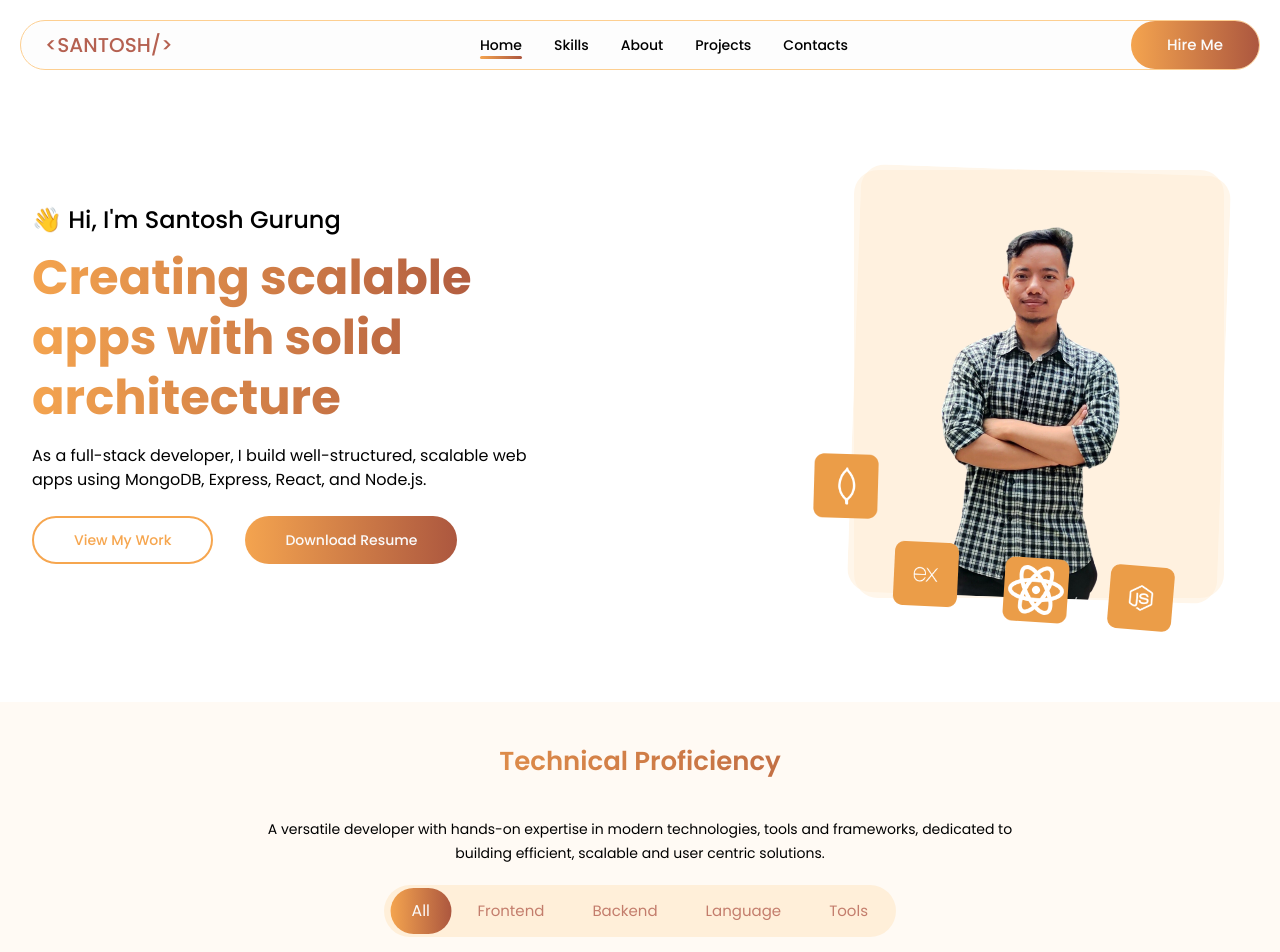
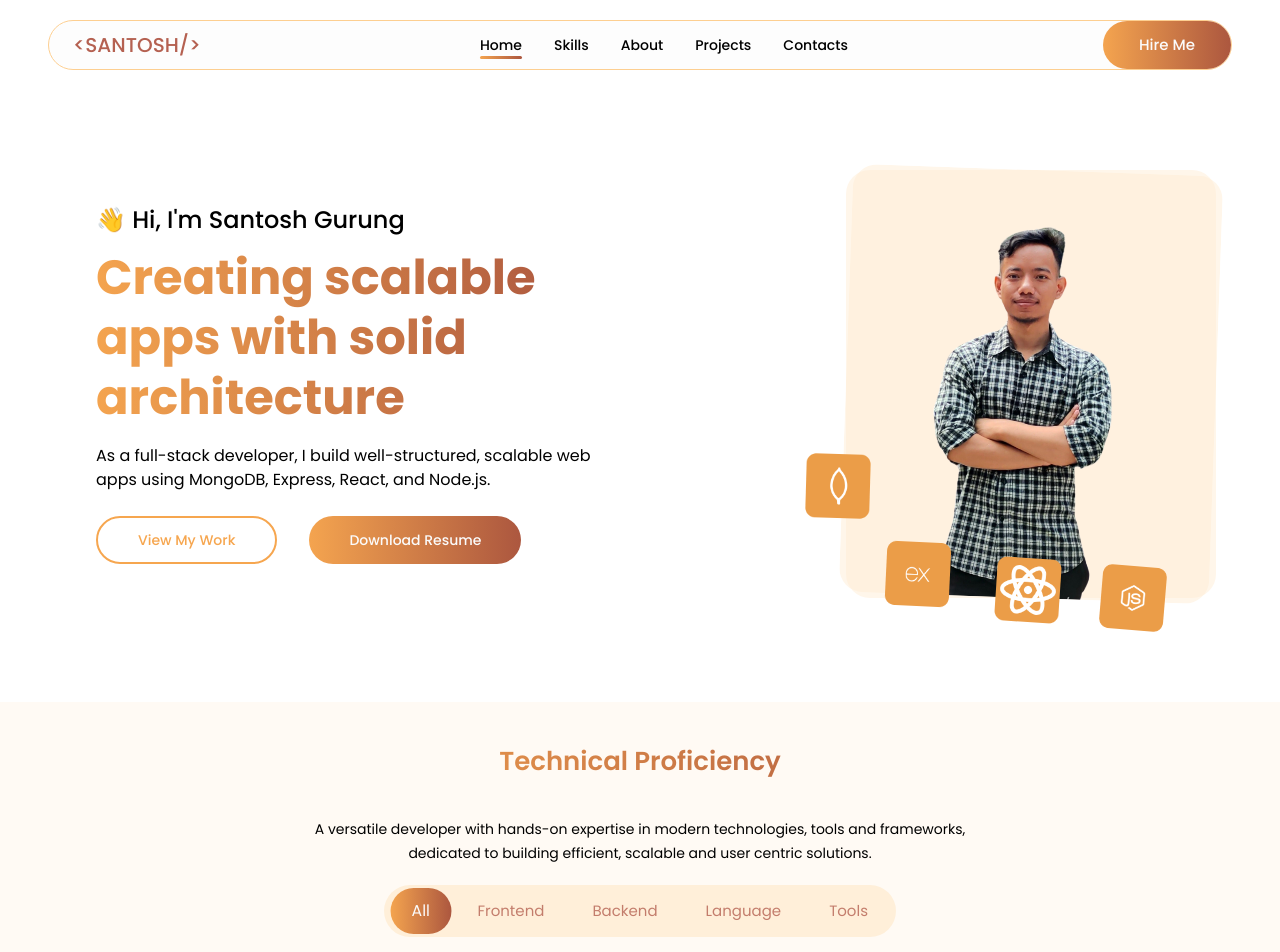
Before and after one commit to Santos2175/my-portfolio, a React (Vite) app: page /#hero in a window 1280 px wide. Shown: the top 952 px of the page. Built offline with nearby package versions, Linux system fonts and the light colour scheme; no server answers.

Commit message:
update: Minor css changes made

```diff
--- a/src/App.tsx
+++ b/src/App.tsx
@@ -27,7 +27,7 @@ function App() {
 
   return (
     <>
-      <div className='container mx-auto'>
+      <div>
         <Navbar />
         <Hero />
         <Skills />
--- a/src/components/Navbar.tsx
+++ b/src/components/Navbar.tsx
@@ -31,8 +31,8 @@ const Navbar = () => {
   }, []);
 
   return (
-    <nav className=' max-w-[1440px] mx-auto sticky top-5 z-10'>
-      <div className='flex items-center justify-between rounded-full bg-white/50 border border-[#FDCF91] backdrop-blur-[10px] m-5 p-3 md:p-0'>
+    <nav className='max-w-[1440px] mx-auto sticky top-5 z-10'>
+      <div className='flex items-center justify-between rounded-full bg-white/50 border border-[#FDCF91] backdrop-blur-[10px] m-5 lg:mx-12 p-3 md:p-0'>
         {/* Portfolio app name */}
         <Link to='hero' smooth spy offset={-100} className='cursor-pointer'>
           <h2 className='text-lg md:text-xl font-medium md:ml-6 mr-6 text-secondary'>
--- a/src/index.css
+++ b/src/index.css
@@ -65,7 +65,7 @@
 
 @layer components {
   .menu-wrapper {
-    @apply flex flex-col md:flex-row gap-4 md:gap-8 text-sm font-medium absolute md:static top-[70px] left-0 w-full md:w-auto bg-white/90 md:bg-transparent rounded-lg md:rounded-none shadow-md md:shadow-none p-4 md:p-0 z-60 border border-[#FDCF91] md:border-none backdrop-blur-[90.90px] md:backdrop-blur-none;
+    @apply flex flex-col md:flex-row gap-4 md:gap-8 text-sm font-medium absolute md:static top-[70px] left-0 w-full md:w-auto bg-white/90 md:bg-transparent rounded-lg md:rounded-none shadow-md md:shadow-none p-4 md:p-0 z-60 border border-[#FDCF91] md:border-none backdrop-blur-[90px] md:backdrop-blur-none;
   }
 
   .menu-item {
--- a/src/sections/ContactMe.tsx
+++ b/src/sections/ContactMe.tsx
@@ -68,7 +68,7 @@ const ContactMe = () => {
 
   return (
     <section id='contact' className='mx-auto max-w-[1440px] p-10 mt-14'>
-      <div className='mx-auto w-full lg:w-[60vw] '>
+      <div className='mx-auto w-full lg:w-[60%] '>
         <h4 className='section-title'>Contact Me</h4>
         <motion.p
           initial={{ opacity: 0, y: 50 }}
--- a/src/sections/Hero.tsx
+++ b/src/sections/Hero.tsx
@@ -10,14 +10,14 @@ const Hero = () => {
   return (
     <section
       id='hero'
-      className='max-w-[1440px] mx-auto px-8 scroll-mt-[100px]'>
+      className='max-w-[1440px] container mx-auto px-8 scroll-mt-[100px]'>
       <div className='flex flex-col lg:flex-row gap-4 lg:gap-14 items-center justify-between pt-[60px] md:pt-[80px]'>
         <motion.div
           initial={{ opacity: 0, y: 50 }}
           whileInView={{ opacity: 1, y: 0 }}
           viewport={{ once: true, amount: 0.2 }}
           transition={{ duration: 0.5, delay: 0.2 }}
-          className='order-2 lg:order-1 text-center lg:text-left mt-16 lg:mt-0'>
+          className='order-2 lg:order-1 text-center lg:text-left mt-16 lg:mt-0 lg:pl-10 xl:pl-16'>
           <h3 className='text-xl lg:text-2xl font-medium text-black'>
             👋 Hi, I'm Santosh Gurung
           </h3>
@@ -47,7 +47,7 @@ const Hero = () => {
           </div>
         </motion.div>
 
-        <div className='w-[250px] md:w-[370px] h-[320px] md:h-[428px] bg-orange-100/50 rounded-3xl relative flex items-center justify-center order-1 lg:order-2 md:mr-6'>
+        <div className='w-[250px] md:w-[370px] h-[320px] md:h-[428px] bg-orange-100/50 rounded-3xl relative flex items-center justify-center order-1 lg:order-2 md:mr-6 lg:mr-8'>
           <img src={PROFILE_PIC} alt='profile photo' className='profile-pic' />
 
           <img
--- a/src/sections/MyProjects.tsx
+++ b/src/sections/MyProjects.tsx
@@ -42,7 +42,7 @@ const MyProjects = () => {
   return (
     <section id='projects' className='bg-background mt-14'>
       <div className='max-w-[1440px] mx-auto px-8 md:px-10 py-10'>
-        <div className='w-full lg:w-[60vw] max-w-[1440px] mx-auto'>
+        <div className='w-full lg:w-[60%]  mx-auto'>
           <h4 className='section-title'>Recent Projects</h4>
 
           <motion.p
--- a/src/sections/Skills.tsx
+++ b/src/sections/Skills.tsx
@@ -80,16 +80,16 @@ const Skills = () => {
 
   return (
     <section id='skills' className='bg-background mt-26'>
-      <div className='max-w-[1440px] mx-auto p-10'>
+      <div className='mx-auto max-w-[1440px] p-10'>
         {/* Title */}
-        <div className='w-full lg:w-[60vw] mx-auto'>
+        <div className='w-full lg:w-[60%]  mx-auto '>
           <h4 className='section-title'>Technical Proficiency</h4>
           <motion.p
             initial={{ opacity: 0, y: 20 }}
             whileInView={{ opacity: 1, y: 20 }}
             viewport={{ once: true, amount: 0.3 }}
             transition={{ duration: 0.4, delay: 0.3 }}
-            className='text-sm text-center mt-4 leading-6'>
+            className='text-sm text-center mt-4 leading-6 '>
             A versatile developer with hands-on expertise in modern
             technologies, tools and frameworks, dedicated to building efficient,
             scalable and user centric solutions.
```
